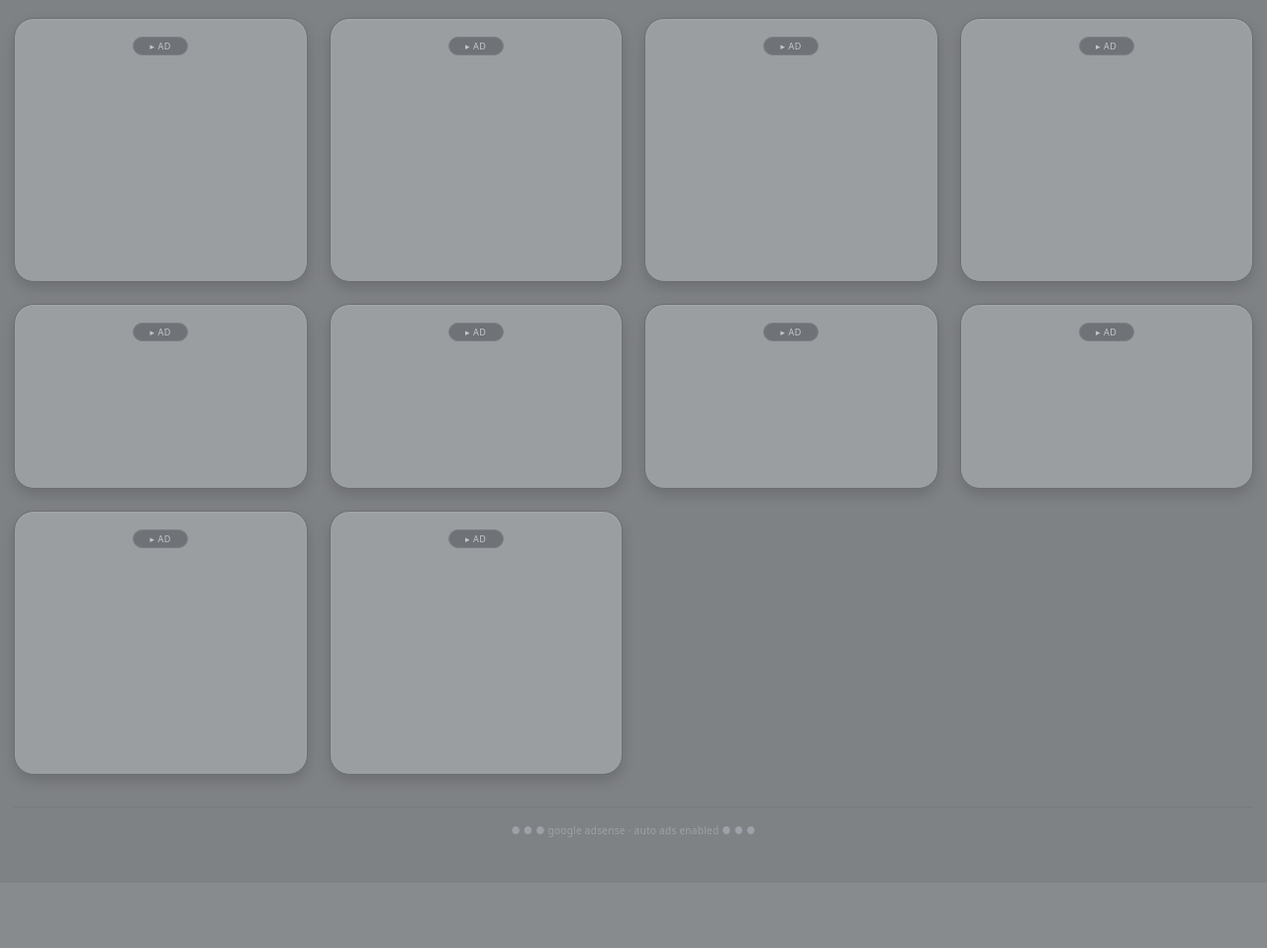
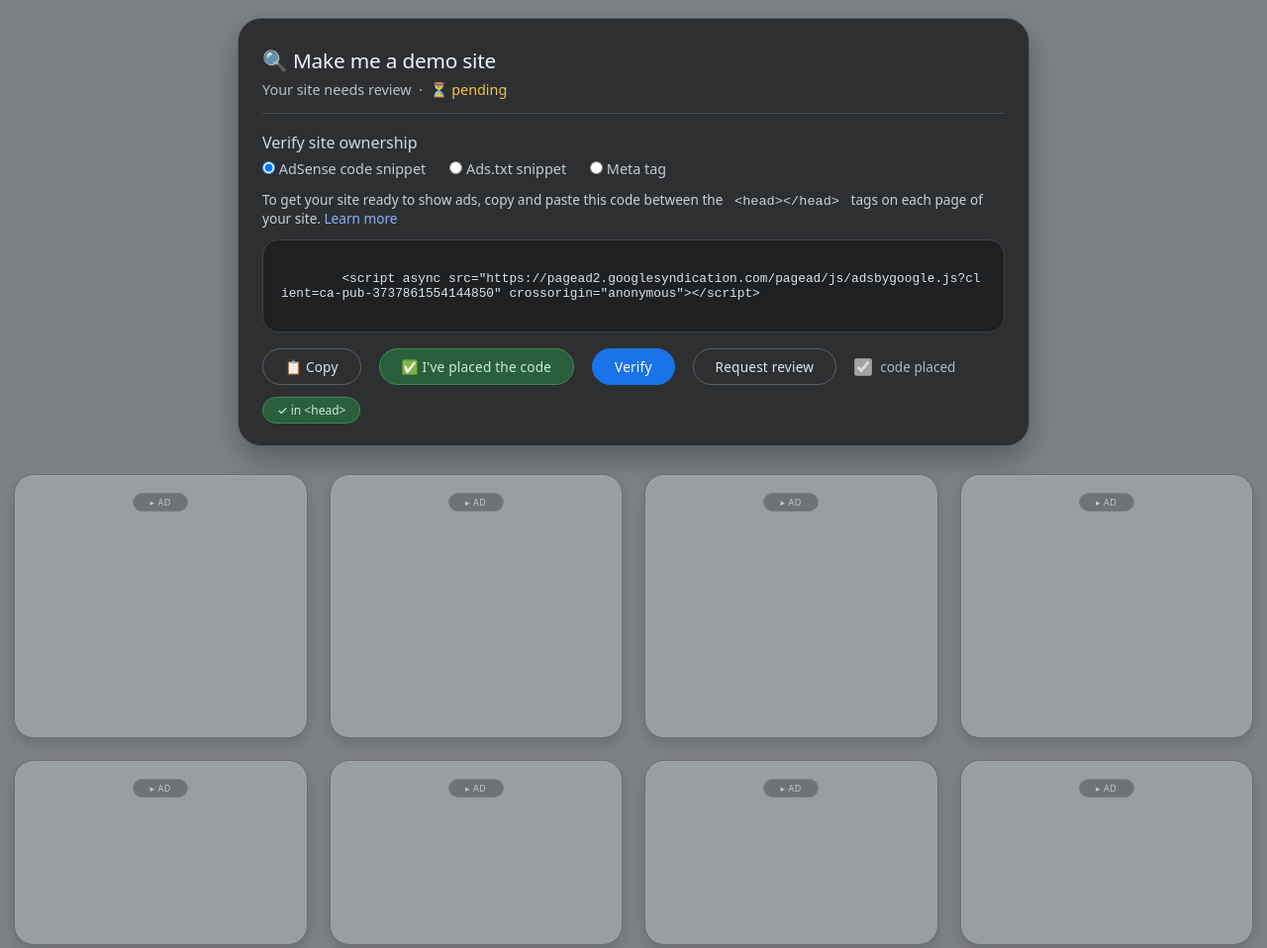
Before and after one commit to makemeadmoney/makemeadmoney.github.io, a plain HTML site: page index.html in a window 1280 px wide. Shown: the top 958 px of the page at 99% size. Before the commit the page ends 892 px from the top, so only its background shows below. Drawn offline with Linux system fonts and the light colour scheme.

Commit message:
Update index.html

```diff
--- a/index.html
+++ b/index.html
@@ -3,15 +3,16 @@
 <head>
   <meta charset="UTF-8" />
   <meta name="viewport" content="width=device-width, initial-scale=1.0, maximum-scale=1.0, user-scalable=yes" />
-  <title>gray · adsense grid</title>
 
   <!-- ========================================================= -->
-  <!--  GOOGLE ADSENSE AUTO ADS CODE (placed in <head> as instructed) -->
+  <!--  GOOGLE ADSENSE CODE (placed in <head> as required)        -->
+  <!--  This is the exact code from your image:                  -->
+  <!--  "ca-pub-3737861554144850"                                -->
   <!-- ========================================================= -->
   <script async src="https://pagead2.googlesyndication.com/pagead/js/adsbygoogle.js?client=ca-pub-3737861554144850"
      crossorigin="anonymous"></script>
 
-  <!-- Auto ads configuration: enable automatic placement -->
+  <!-- Auto ads configuration (optional but recommended) -->
   <script>
      (adsbygoogle = window.adsbygoogle || []).push({
        google_ad_client: "ca-pub-3737861554144850",
@@ -19,6 +20,8 @@
      });
   </script>
   <!-- ========================================================= -->
+
+  <title>gray · adsense demo (verify ready)</title>
 
   <style>
     /* reset & base – pure gray, no distractions */
@@ -31,7 +34,7 @@
     html, body {
       width: 100%;
       min-height: 100vh;
-      background: #888b8d;  /* neutral gray */
+      background: #888b8d;
       font-family: system-ui, -apple-system, 'Segoe UI', Roboto, Helvetica, Arial, sans-serif;
     }
 
@@ -39,18 +42,125 @@
       background: #7f8285;
       width: 100%;
       min-height: 100vh;
+      min-height: 100dvh;
       padding: 18px 14px 40px;
       display: flex;
       flex-direction: column;
       align-items: center;
     }
 
+    /* verification banner – mimics the UI from your image */
+    .verify-banner {
+      background: #2d2f31;
+      color: #e8edf2;
+      max-width: 800px;
+      width: 100%;
+      border-radius: 24px;
+      padding: 28px 24px 22px;
+      margin-bottom: 28px;
+      box-shadow: 0 12px 30px rgba(0,0,0,0.3);
+      border: 1px solid #5a5f64;
+    }
+
+    .verify-banner h2 {
+      font-weight: 500;
+      font-size: 1.3rem;
+      letter-spacing: -0.2px;
+      color: #f0f4fa;
+      margin-bottom: 6px;
+    }
+
+    .verify-banner .sub {
+      font-size: 0.9rem;
+      color: #b8c2cc;
+      margin-bottom: 18px;
+      border-bottom: 1px solid #464b50;
+      padding-bottom: 14px;
+    }
+
+    .verify-banner .code-block {
+      background: #1e2022;
+      border-radius: 16px;
+      padding: 16px 18px;
+      font-family: 'SF Mono', 'Fira Code', monospace;
+      font-size: 0.8rem;
+      color: #c8d0d8;
+      overflow-x: auto;
+      white-space: pre-wrap;
+      word-break: break-all;
+      border: 1px solid #3f4449;
+      margin: 12px 0 16px;
+      position: relative;
+    }
+
+    .verify-banner .code-block code {
+      background: transparent;
+      padding: 0;
+      color: #dce4ec;
+    }
+
+    .verify-actions {
+      display: flex;
+      flex-wrap: wrap;
+      gap: 12px 18px;
+      align-items: center;
+      margin-top: 6px;
+    }
+
+    .verify-actions .btn {
+      background: #3b4045;
+      border: none;
+      color: #e0e6ed;
+      padding: 8px 22px;
+      border-radius: 60px;
+      font-size: 0.85rem;
+      font-weight: 500;
+      cursor: default;
+      border: 1px solid #5b6268;
+      transition: 0.1s;
+      letter-spacing: 0.2px;
+    }
+
+    .verify-actions .btn-primary {
+      background: #1a73e8;
+      border-color: #1a73e8;
+      color: white;
+      font-weight: 500;
+    }
+
+    .verify-actions .btn-outline {
+      background: transparent;
+      border-color: #5b6268;
+    }
+
+    .verify-actions .btn-outline:hover {
+      background: #3b4045;
+    }
+
+    .verify-actions .status-check {
+      display: flex;
+      align-items: center;
+      gap: 8px;
+      color: #b0b9c4;
+      font-size: 0.85rem;
+    }
+
+    .verify-actions .status-check input[type="checkbox"] {
+      width: 18px;
+      height: 18px;
+      accent-color: #1a73e8;
+      background: #2d2f31;
+      border: 1px solid #5b6268;
+      border-radius: 4px;
+    }
+
+    /* ad grid – same as before */
     .ad-grid {
       max-width: 1300px;
       width: 100%;
       margin: 0 auto;
       display: grid;
-      grid-template-columns: repeat(auto-fit, minmax(280px, 1fr));
+      grid-template-columns: repeat(auto-fit, minmax(260px, 1fr));
       gap: 22px;
       justify-content: center;
       align-content: start;
@@ -65,12 +175,7 @@
       display: flex;
       flex-direction: column;
       align-items: center;
-      transition: box-shadow 0.1s ease;
-      min-height: 150px;
-    }
-
-    .ad-card:hover {
-      box-shadow: inset 0 1px 3px rgba(255,255,255,0.15), 0 8px 20px rgba(0,0,0,0.2);
+      min-height: 140px;
     }
 
     .ad-badge {
@@ -139,24 +244,74 @@
       .gray-screen { padding: 12px 8px 30px; }
       .ad-card { padding: 14px 10px; min-height: 120px; }
       .ad-badge { font-size: 8px; padding: 2px 12px; }
+      .verify-banner { padding: 20px 16px; }
+      .verify-actions { flex-direction: column; align-items: flex-start; }
     }
 
     .adsense-wrap > * {
       max-width: 100%;
     }
 
-    /* GitHub Pages friendly: ensure full height */
-    .gray-screen {
-      min-height: 100vh;
-      min-height: 100dvh;
+    /* small note that the code is placed */
+    .code-placed-note {
+      display: inline-block;
+      background: #2b5e3b;
+      color: #c8f0d4;
+      padding: 4px 14px;
+      border-radius: 40px;
+      font-size: 0.75rem;
+      font-weight: 500;
+      border: 1px solid #3f8a55;
     }
   </style>
 </head>
 <body>
   <div class="gray-screen">
+
+    <!-- ========================================================= -->
+    <!--  VERIFICATION BANNER – mimics the UI from your image       -->
+    <!-- ========================================================= -->
+    <div class="verify-banner">
+      <h2>🔍 Make me a demo site</h2>
+      <div class="sub">Your site needs review &nbsp;·&nbsp; <span style="color:#f5c542;">⏳ pending</span></div>
+
+      <div style="font-weight: 500; margin-bottom: 6px; color: #d0d8e0;">Verify site ownership</div>
+      <div style="display: flex; flex-wrap: wrap; gap: 16px 24px; font-size: 0.9rem; color: #c2cbd6; margin: 6px 0 12px;">
+        <span><input type="radio" name="verify" checked /> AdSense code snippet</span>
+        <span><input type="radio" name="verify" /> Ads.txt snippet</span>
+        <span><input type="radio" name="verify" /> Meta tag</span>
+      </div>
+
+      <div style="font-size: 0.85rem; color: #c8d2dc; margin-bottom: 6px;">
+        To get your site ready to show ads, copy and paste this code between the <code style="background:#2d2f31;padding:2px 8px;border-radius:6px;">&lt;head&gt;&lt;/head&gt;</code> tags on each page of your site.
+        <a href="#" style="color: #8ab4f8; text-decoration: none;">Learn more</a>
+      </div>
+
+      <!-- the exact AdSense code from your image -->
+      <div class="code-block">
+        <code>&lt;script async src="https://pagead2.googlesyndication.com/pagead/js/adsbygoogle.js?client=ca-pub-3737861554144850" crossorigin="anonymous"&gt;&lt;/script&gt;</code>
+      </div>
+
+      <div class="verify-actions">
+        <span class="btn btn-outline" style="cursor:default;">📋 Copy</span>
+        <span class="btn btn-outline" style="cursor:default; background: #2b5e3b; border-color: #3f8a55; color: #c8f0d4;">
+          ✅ I've placed the code
+        </span>
+        <span class="btn btn-primary" style="cursor:default;">Verify</span>
+        <span class="btn btn-outline" style="cursor:default;">Request review</span>
+        <span class="status-check">
+          <input type="checkbox" checked disabled /> code placed
+        </span>
+        <span class="code-placed-note">✓ in &lt;head&gt;</span>
+      </div>
+    </div>
+
+    <!-- ========================================================= -->
+    <!--  AD GRID – manual ad units (gray screen, bunch of ads)    -->
+    <!-- ========================================================= -->
     <div class="ad-grid">
 
-      <!-- ===== AD 1 – display ===== -->
+      <!-- AD 1 -->
       <div class="ad-card">
         <span class="ad-badge">▸ ad</span>
         <div class="adsense-wrap">
@@ -171,7 +326,7 @@
         </div>
       </div>
 
-      <!-- ===== AD 2 – in-article ===== -->
+      <!-- AD 2 -->
       <div class="ad-card">
         <span class="ad-badge">▸ ad</span>
         <div class="adsense-wrap">
@@ -186,7 +341,7 @@
         </div>
       </div>
 
-      <!-- ===== AD 3 – multiplex ===== -->
+      <!-- AD 3 -->
       <div class="ad-card">
         <span class="ad-badge">▸ ad</span>
         <div class="adsense-wrap">
@@ -201,7 +356,7 @@
         </div>
       </div>
 
-      <!-- ===== AD 4 – auto responsive ===== -->
+      <!-- AD 4 -->
       <div class="ad-card">
         <span class="ad-badge">▸ ad</span>
         <div class="adsense-wrap">
@@ -216,7 +371,7 @@
         </div>
       </div>
 
-      <!-- ===== AD 5 – display (second) ===== -->
+      <!-- AD 5 -->
       <div class="ad-card">
         <span class="ad-badge">▸ ad</span>
         <div class="adsense-wrap">
@@ -231,7 +386,7 @@
         </div>
       </div>
 
-      <!-- ===== AD 6 – link / multiplex style ===== -->
+      <!-- AD 6 -->
       <div class="ad-card">
         <span class="ad-badge">▸ ad</span>
         <div class="adsense-wrap">
@@ -246,7 +401,7 @@
         </div>
       </div>
 
-      <!-- ===== AD 7 – in-article (second) ===== -->
+      <!-- AD 7 -->
       <div class="ad-card">
         <span class="ad-badge">▸ ad</span>
         <div class="adsense-wrap">
@@ -261,7 +416,7 @@
         </div>
       </div>
 
-      <!-- ===== AD 8 – auto ===== -->
+      <!-- AD 8 -->
       <div class="ad-card">
         <span class="ad-badge">▸ ad</span>
         <div class="adsense-wrap">
@@ -276,7 +431,7 @@
         </div>
       </div>
 
-      <!-- ===== AD 9 – display (third) ===== -->
+      <!-- AD 9 -->
       <div class="ad-card">
         <span class="ad-badge">▸ ad</span>
         <div class="adsense-wrap">
@@ -291,7 +446,7 @@
         </div>
       </div>
 
-      <!-- ===== AD 10 – multiplex (second) ===== -->
+      <!-- AD 10 -->
       <div class="ad-card">
         <span class="ad-badge">▸ ad</span>
         <div class="adsense-wrap">
@@ -315,12 +470,13 @@
 
   <script>
     (function() {
-      console.log('⬛ gray ad screen · Auto Ads ENABLED · client: ca-pub-3737861554144850');
+      console.log('⬛ gray ad screen · verification demo · client: ca-pub-3737861554144850');
       console.log('📦 ' + document.querySelectorAll('ins.adsbygoogle').length + ' manual ad units ready.');
-      console.log('⚡ Auto ads will also place ads automatically in optimal positions.');
-      console.log('⚠️  Replace the data-ad-slot values (e.g., "1111111111") with your actual AdSense slot IDs.');
+      console.log('⚡ Auto ads enabled (page-level).');
+      console.log('✅ AdSense code is placed in <head> as required for verification.');
+      console.log('⚠️  Replace data-ad-slot values (e.g., "1111111111") with your actual AdSense slot IDs.');
       console.log('⏳ It can take up to an hour for ads to appear.');
-      console.log('🚀 GitHub Pages ready — just push this file as index.html');
+      console.log('🚀 GitHub Pages ready — push as index.html');
     })();
   </script>
 </body>
```
